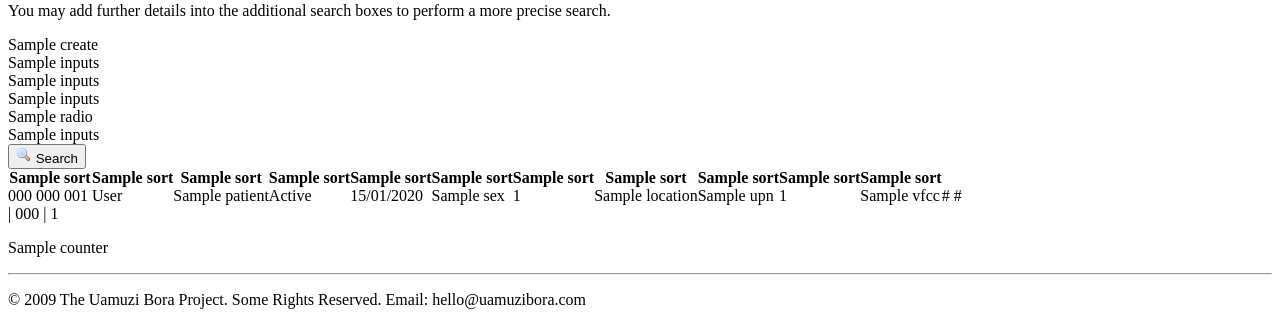
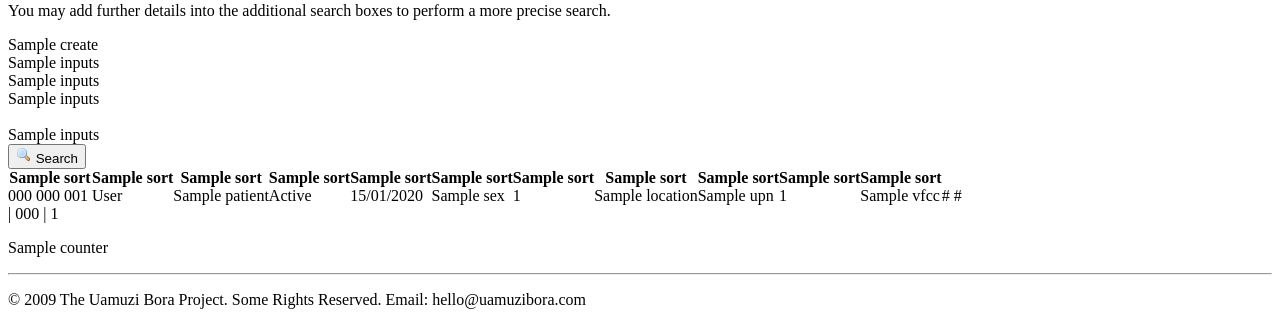
Before and after one commit to kenners/uamuzi-bora, a CakePHP app: template www/app/views/patients/search.ctp in a window 1280 px wide. Shown: the part 272-585 px from the top of the page. Run offline with PHP 8.4 and a stand-in for CakePHP, Linux system fonts and the light colour scheme; the template is opened without the code that fills it: most values are stand-ins (such as "Sample title", 1, 10 or a date in 2020); some libraries are stand-ins or nearby versions.

Commit message:
Removed status fieldset from Patients::search

```diff
--- a/www/app/views/patients/search.ctp
+++ b/www/app/views/patients/search.ctp
@@ -47,7 +47,8 @@ echo $form->inputs(array('legend' => 'Search Field 3',
 </div>
 <div class="span-7">
 <?php
-echo $form->radio('status', array('1'=>'Active','2'=>'Inactive',''=>'Any'), array('value'=>'1'));
+//echo $form->radio('status', array('1'=>'Active','2'=>'Inactive',''=>'Any'), array('value'=>'1'));
+echo '&nbsp;';
 ?>
 </div>
 
```
